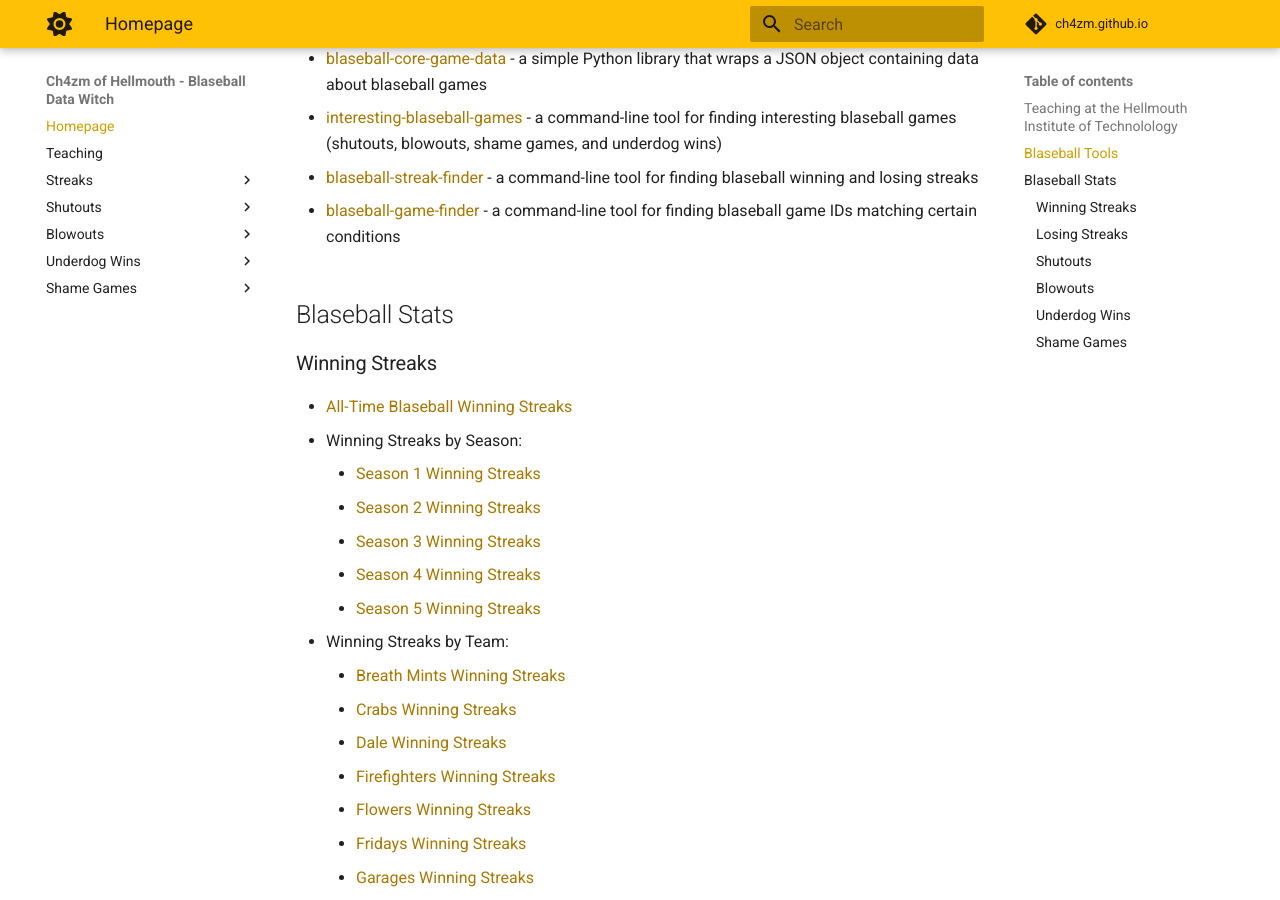
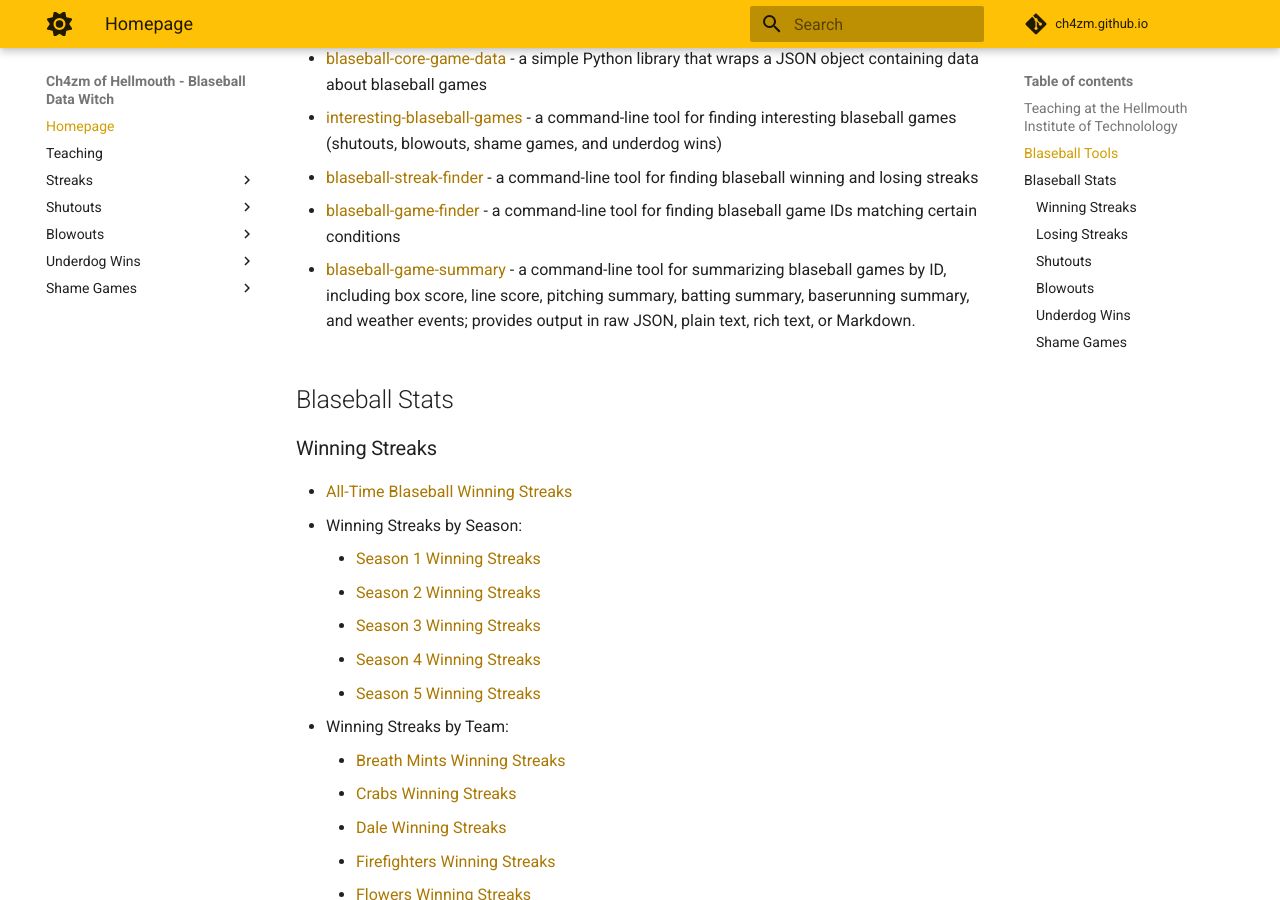
Before and after one commit to ch4zm/ch4zm.github.io, an MkDocs documentation site: the page built from docs/index.md, in a window 1280 px wide and 900 px high, scrolled down 1099 px. Built offline with MkDocs 1.6.1 and Material for MkDocs 9.7.7, drawn with Linux system fonts in a browser that asks for light colours; comment, search, counter and statistics services are not loaded.

Commit message:
update index

```diff
--- a/docs/index.md
+++ b/docs/index.md
@@ -33,6 +33,11 @@ exploring blaseball games and teams:
 
 * [blaseball-game-finder](https://github.com/ch4zm/blaseball-game-finder) -
   a command-line tool for finding blaseball game IDs matching certain conditions
+
+* [blaseball-game-summary](https://github.com/ch4zm/blaseball-game-summary) -
+  a command-line tool for summarizing blaseball games by ID, including box score,
+  line score, pitching summary, batting summary, baserunning summary, and weather
+  events; provides output in raw JSON, plain text, rich text, or Markdown.
 
 
 ## Blaseball Stats
```
